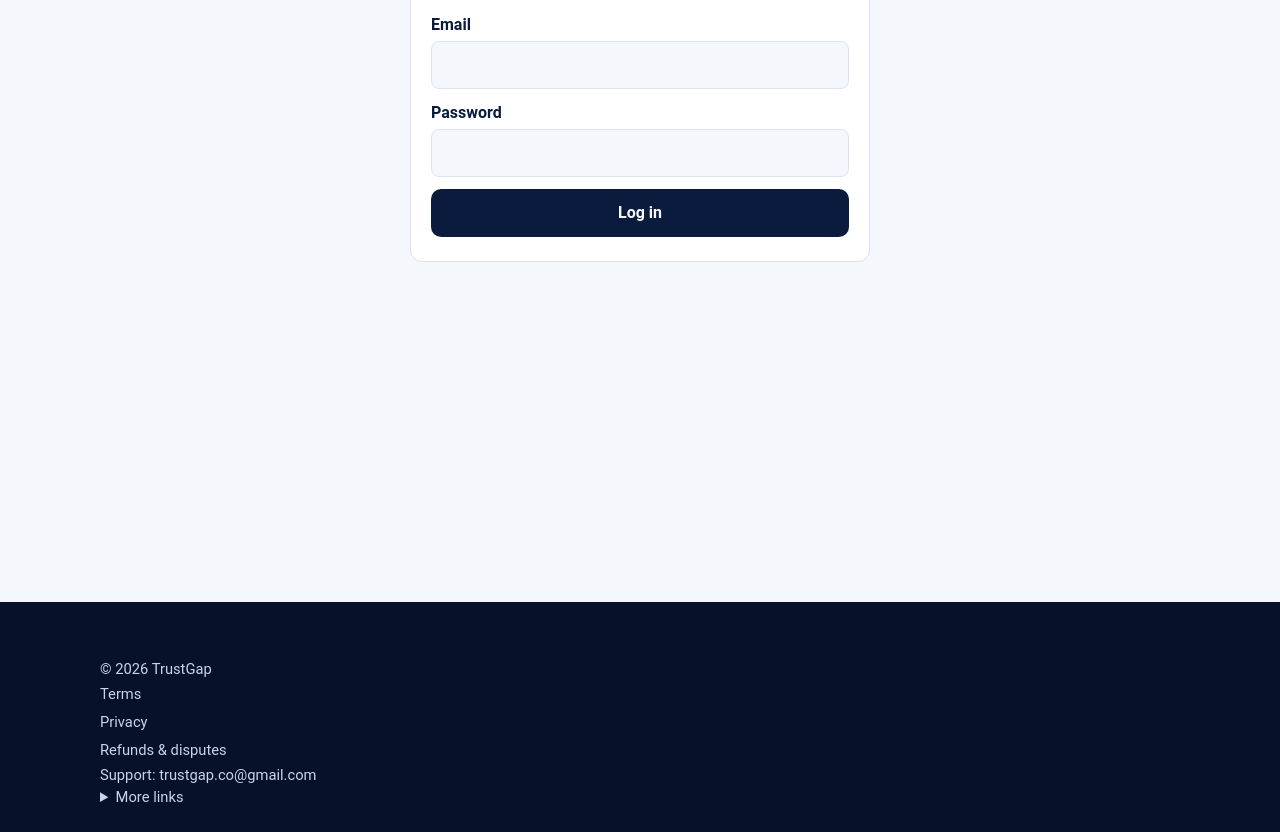
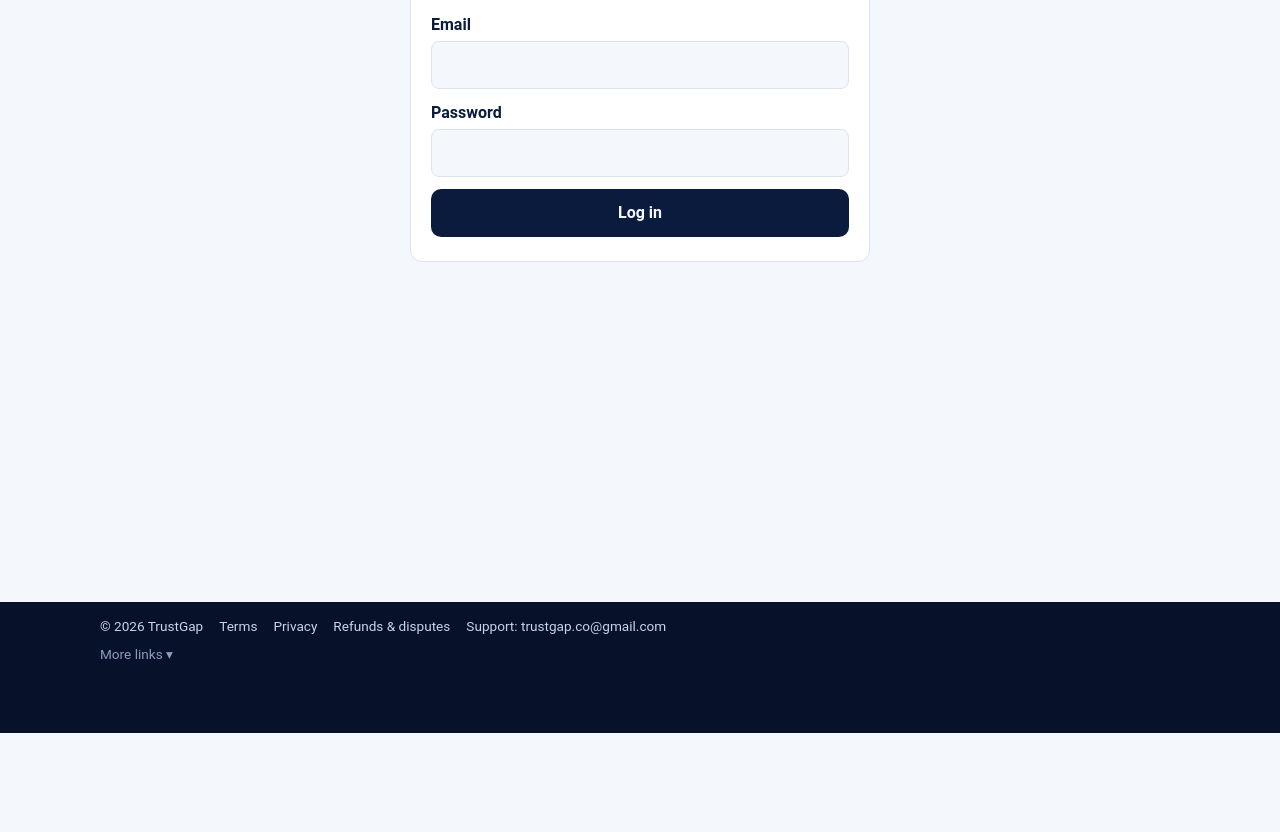
Before and after one commit to trustgap-co/trustgap-co.github.io, a plain HTML site: page docs/team/index.html in a window 1280 px wide. Shown: the part 198-1030 px from the top of the page. After the commit the page ends 931 px from the top, so only its background shows below. Drawn offline with Linux system fonts and the light colour scheme; no server answers.

Commit message:
Add slim footer styles to styles.css
Added styles for slim footer in accounts and deal pages.

```diff
--- a/docs/assets/styles.css
+++ b/docs/assets/styles.css
@@ -704,3 +704,13 @@ body.is-live .when-prelaunch { display: none !important; }
 @media (max-width: 699px) { .tour-help-label { display: none; } .tour-help { padding: 0; justify-content: center; } }
 body.touring .tour-help, body.touring .tour-invite { display: none; }
 @media (prefers-reduced-motion: reduce) { .tour-spot { transition: none; } }
+
+/* Slim footer inside accounts and on deal pages: one line, the full footer under "More links" */
+.site-foot-slim { padding: 14px 0 64px; font-size: .85rem; }
+.site-foot-slim .slim-row { display: flex; flex-wrap: wrap; align-items: center; gap: 4px 16px; }
+.site-foot-slim .slim-row a { display: inline; padding: 0; }
+.foot-more > summary { cursor: pointer; list-style: none; color: #8E9BBB; padding-top: 8px; padding-bottom: 4px; display: block; }
+.foot-more > summary::-webkit-details-marker { display: none; }
+.foot-more > summary::after { content: ' ▾'; }
+.foot-more[open] > summary::after { content: ' ▴'; }
+.foot-more[open] { padding-top: 20px; }
```
